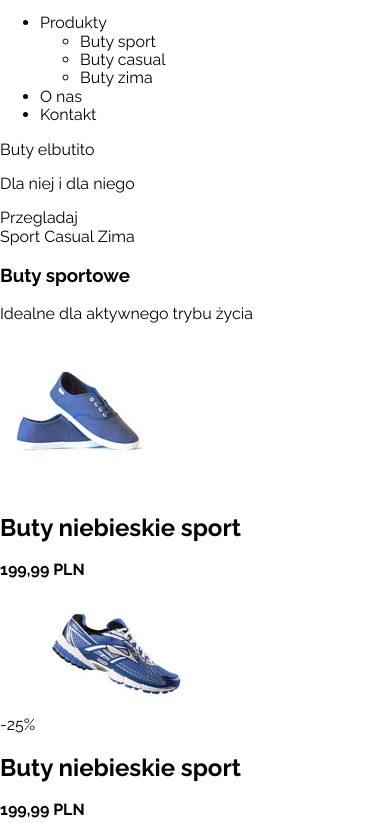
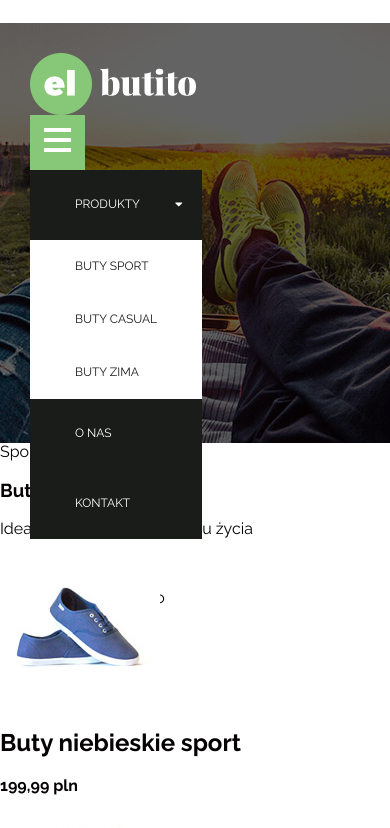
Before and after one commit to krzysztofwolkowycki/Store-website, a plain HTML site: page index.html in a window 390 px wide. Shown: the part 57-885 px from the top of the page. Drawn offline with Linux system fonts and the light colour scheme.

Commit message:
Burger menu + bgc - hero + logo

```diff
--- a/css/main.css
+++ b/css/main.css
@@ -1,15 +1,133 @@
-body{
+body {
     color: #050203;
     font-family: 'Raleway', sans-serif;
 }
-a{
+
+a {
     text-decoration: none;
 }
 
-.page-header .info-bar{
-
+.text-green {
+    color: #86c878;
 }
 
-.page-header .free-delivery{
+.icon-burger {
+    position: relative;
+    display: inline-block;
+    width: 27px;
+    margin-bottom: 20px;
+}
+
+.icon-burger,
+.icon-burger::before,
+.icon-burger::after {
+    background-color: #fff;
+    height: 4px;
+}
+
+.icon-burger::before,
+.icon-burger::after {
+    content: '';
+    display: block;
+    width: 100%;
+    position: absolute;
+    vertical-align: middle;
+}
+
+.icon-burger::before {
+    top: 10px;
+}
+
+.icon-burger::after {
+    top: 20px;
+}
+
+.page-header .info-bar {
+    display: flex;
+    height: 80px;
+    padding: 0 30px;
+    justify-content: space-between;
+    align-items: center;
+}
+
+.page-header .info-bar a {
+    font-weight: 700;
+}
+
+.page-header .info-bar .free-delivery {
     display: none;
 }
+
+.page-header .info-bar .text-green {
+    margin-right: 9px;
+    font-size: 2.2rem;
+    vertical-align: middle;
+}
+
+.page-header .hero {
+    display: flex;
+    flex-wrap: wrap;
+    justify-content: space-between;
+    padding: 30px;
+    height: 420px;
+    background-image: url(../img/hero-bg-mobile.jpg);
+    background-repeat: no-repeat;
+    background-size: cover;
+    background-position: center center;
+}
+
+.page-header .logo {
+    width: 166px;
+    height: 62px;
+    text-indent: 9999px;
+    overflow: hidden;
+    background-image: url(../img/logo.png);
+}
+
+.page-header .nav-toggle-btn {
+    width: 55px;
+    height: 55px;
+    background-color: #86c878;
+    border: 0;
+}
+
+.page-header .promo-text {
+    width: 100%;
+    flex-shrink: 0;
+}
+
+.page-header .main-nav ul {
+    margin: 0;
+    padding: 0;
+    list-style: none;
+}
+
+.page-header .main-nav ul a {
+    position: relative;
+    display: flex;
+    align-items: center;
+    padding: 0 45px;
+    font-size: 1.2rem;
+    text-transform: uppercase;
+}
+
+.page-header .main-nav .submenu-icon {
+    position: absolute;
+    right: 20px;
+    top: 50%;
+    color: #fff;
+    height: 14px;
+    margin-top: -7px;
+}
+
+.page-header .main-nav .main-menu > li > a {
+    height: 70px;
+    background-color: #191c19;
+    color: #fff;
+}
+
+.page-header .main-nav .submenu a {
+    height: 53px;
+    background-color: #fff;
+    color: #191c19;
+}
--- a/index.html
+++ b/index.html
@@ -6,7 +6,9 @@
         <title>Strona główna - Elbutito</title>
         <meta name="description" content="">
         <meta name="viewport" content="width=device-width, initial-scale=1, shrink-to-fit=no">
+
         <link href="https://fonts.googleapis.com/css?family=Montserrat:300,700,900|Raleway:400,400i,700,700i&amp;subset=latin-ext" rel="stylesheet">
+
         <link rel="stylesheet" href="css/normalize.css">
         <link rel="stylesheet" href="css/toolbox.css">
         <link rel="stylesheet" href="css/main.css">
@@ -16,128 +18,160 @@
     <body>
         <header class="page-header">
             <div class="info-bar">
-                <p class="free-delivery"><span class="text-green">Darmowa dostawa</span> od 200 PLN</p>
-                <a href="tel:+48111222333">+48111222333</a>
-                <a href="mailto:biuro@elbutito.pl">biuro@elbutito.pl</a>
+                <p class="free-delivery"><span class="text-green">Darmowa dostawa</span> od 200 pln</p>
+
+                <a href="tel:+48500333444">
+                   <span class="text-green"> <i class="fas fa-mobile-alt"></i></span> 500 333 444
+                </a>
+
+                <a href="mailto:biuro@elbutito.pl">
+                    <span class="text-green"><i class="far fa-envelope"></i></span> biuro@elbutito.pl
+                </a>
+            </div>
+
             <div class="hero">
-                    <a href="#" class="logo">Elbutito</a>
-                    <nav>
-                        <button type="button"><span class="icon-burger"></span></button>
+                <a href="#" class="logo">elbutito</a>
+
+                <nav class="main-nav">
+                    <button class="nav-toggle-btn" type="button"><span class="icon-burger"></span></button>
+
                     <ul class="main-menu">
                         <li>
-                                <a href="#">Produkty</a>
+
+                            <a href="#">Produkty
+                                <span class="submenu-icon">
+                                    <i class="fas fa-caret-down"></i>
+                                </span>
+                            </a>
+                            <!-- ul.submenu>li*3>a[href=#] -->
                             <ul class="submenu">
                                 <li><a href="#">Buty sport</a></li>
                                 <li><a href="#">Buty casual</a></li>
                                 <li><a href="#">Buty zima</a></li>
                             </ul>
                         </li>
-                            <li><a href="#">O nas</a></li>
+                        <li><a href="#">O Nas</a></li>
                         <li><a href="#">Kontakt</a></li>
                     </ul>
                 </nav>
+
                 <div class="promo-text">
-                        <p class="heding">Buty elbutito</p>
+                    <p class="heading">Buty elbutito</p>
                     <p class="caption">Dla niej i dla niego</p>
-                        <a href="#">Przegladaj</a>
-                    </div>
+
+                    <a href="#">Przeglądaj</a>
                 </div>
             </div>
         </header>
 
         <main>
             <div class="context-menu">
+                <!-- a[href=#]*3 -->
                 <a href="#buty-sport">Sport</a>
                 <a href="#buty-casual">Casual</a>
                 <a href="#buty-zima">Zima</a>
             </div>
+
             <section id="buty-sport" class="product-section">
                 <header class="section-header">
                     <h3 class="heading">Buty sportowe</h3>
                     <p class="caption">Idealne dla aktywnego trybu życia</p>
                 </header>
+
                 <a href="#">
                     <article class="product">
                         <img class="product-thumbnail" src="img/produkt-1.jpg" alt="">
                         <h2 class="product-name">Buty niebieskie sport</h2>
-                        <strong class="product-price">199,99 PLN</strong>
+                        <strong class="product-price">199,99 pln</strong>
                     </article>
                 </a>
+
                 <a href="#">
                     <article class="product">
                         <span class="discount">-25%</span>
                         <img class="product-thumbnail" src="img/produkt-2.jpg" alt="">
                         <h2 class="product-name">Buty niebieskie sport</h2>
-                        <strong class="product-price">199,99 PLN</strong>
+                        <strong class="product-price">199,99 pln</strong>
+                        <span class="regular-price">299,99 pln</span>
                     </article>
                 </a>
+
                 <a href="#">
                     <article class="product">
                         <img class="product-thumbnail" src="img/produkt-3.jpg" alt="">
                         <h2 class="product-name">Buty niebieskie sport</h2>
-                        <strong class="product-price">199,99 PLN</strong>
-                        <span class="regular-price">299,99 PLN</span>
+                        <strong class="product-price">199,99 pln</strong>
                     </article>
                 </a>
             </section>
+
             <section id="buty-casual" class="product-section">
                 <header class="section-header">
                     <h3 class="heading">Buty casual</h3>
                     <p class="caption">Na codzień</p>
                 </header>
+
                 <a href="#">
                     <article class="product">
                         <img class="product-thumbnail" src="img/produkt-4.jpg" alt="">
                         <h2 class="product-name">Buty niebieskie sport</h2>
-                        <strong class="product-price">199,99 PLN</strong>
+                        <strong class="product-price">199,99 pln</strong>
                     </article>
                 </a>
+
                 <a href="#">
                     <article class="product">
                         <span class="discount">-25%</span>
                         <img class="product-thumbnail" src="img/produkt-5.jpg" alt="">
                         <h2 class="product-name">Buty niebieskie sport</h2>
-                        <strong class="product-price">199,99 PLN</strong>
+                        <strong class="product-price">199,99 pln</strong>
+                        <span class="regular-price">299,99 pln</span>
                     </article>
                 </a>
+
                 <a href="#">
                     <article class="product">
                         <img class="product-thumbnail" src="img/produkt-6.jpg" alt="">
                         <h2 class="product-name">Buty niebieskie sport</h2>
-                        <strong class="product-price">199,99 PLN</strong>
-                        <span class="regular-price">299,99 PLN</span>
+                        <strong class="product-price">199,99 pln</strong>
                     </article>
                 </a>
             </section>
-            <section id="buty-casual" class="product-section">
+
+            <section id="buty-zimowe" class="product-section">
                 <header class="section-header">
                     <h3 class="heading">Buty zimowe</h3>
                     <p class="caption">Już nigdy nie zmarzniesz</p>
                 </header>
+
                 <a href="#">
                     <article class="product">
                         <img class="product-thumbnail" src="img/produkt-7.jpg" alt="">
                         <h2 class="product-name">Buty niebieskie sport</h2>
-                        <strong class="product-price">199,99 PLN</strong>
+                        <strong class="product-price">199,99 pln</strong>
                     </article>
                 </a>
+
                 <a href="#">
                     <article class="product">
                         <span class="discount">-25%</span>
                         <img class="product-thumbnail" src="img/produkt-8.jpg" alt="">
                         <h2 class="product-name">Buty niebieskie sport</h2>
-                        <strong class="product-price">199,99 PLN</strong>
+                        <strong class="product-price">199,99 pln</strong>
+                        <span class="regular-price">299,99 pln</span>
                     </article>
                 </a>
+
                 <a href="#">
                     <article class="product">
                         <img class="product-thumbnail" src="img/produkt-9.jpg" alt="">
                         <h2 class="product-name">Buty niebieskie sport</h2>
-                        <strong class="product-price">199,99 PLN</strong>
-                        <span class="regular-price">299,99 PLN</span>
+                        <strong class="product-price">199,99 pln</strong>
                     </article>
                 </a>
             </section>
+
+            <!-- div.pagination>a[href=#]*6 -->
             <div class="pagination">
                 <a href="#">&lt;</a>
                 <a href="#">1</a>
@@ -147,10 +181,12 @@
                 <a href="#">&gt;</a>
             </div>
         </main>
+
         <footer>
-            <section class="link-section">
-                <h6 class="section-heading">Informacje</h6>
-                <ul class="links-list">
+            <section class="links-section">
+                <h5 class="section-heading">Informacje</h5>
+
+                <ul class="links">
                     <li><a href="#">Opcje dostawy</a></li>
                     <li><a href="#">Zwroty i reklamacje</a></li>
                     <li><a href="#">Polityka prywatnosci</a></li>
@@ -158,36 +194,38 @@
                 </ul>
             </section>
 
-            <section class="link-section">
-
-                <ul class="links-list">
+            <!-- section.links-section*3>h5.section-heading+ul.links>li*3>a[href=#] -->
+            <section class="links-section">
+                <ul class="links">
                     <li><a href="#">Jak zamawiać</a></li>
                     <li><a href="#">Regulamin sklepu</a></li>
                     <li><a href="#">Odstąpienie od umowy</a></li>
                 </ul>
             </section>
 
-            <section class="link-section">
-                <h6 class="section-heading"></h6>
-                <ul class="links-list">
+            <section class="links-section">
+                <h5 class="section-heading">Produkty</h5>
+                <ul class="links">
                     <li><a href="#">Buty sportowe</a></li>
                     <li><a href="#">Buty eleganckie</a></li>
                     <li><a href="#">Buty zimowe</a></li>
                 </ul>
             </section>
 
-            <section class="link-section">
-                <h6 class="section-heading"></h6>
-                <ul class="links-list">
-                    <li><a href="#">Facebook</a></li>
-                    <li><a href="#">Twitter</a></li>
-                    <li><a href="#">Linked</a></li>
-                    <li><a href="#">Google+</a></li>
+            <section class="links-section">
+                <h5 class="section-heading">Social media</h5>
+                <ul class="links">
+                    <li><a href="#">facebook</a></li>
+                    <li><a href="#">twitter</a></li>
+                    <li><a href="#">linked-in</a></li>
+                    <li><a href="#">google +</a></li>
                 </ul>
             </section>
+
             <a href="#" class="logo">elbutito</a>
-            <p class="copyright">Copyright (C) 2019</p>
+            <p class="copyright">Copyright (c) 2019</p>
         </footer>
+
         <script>document.write('<script src="http://' + (location.host || 'localhost').split(':')[0] + ':35729/livereload.js?snipver=1"></' + 'script>')</script>
     </body>
 </html>
```
Also changed, not shown: img/hero-bg-mobile.jpg (added), img/logo.png (added). Lines whose indentation alone changed are shown as unchanged.
